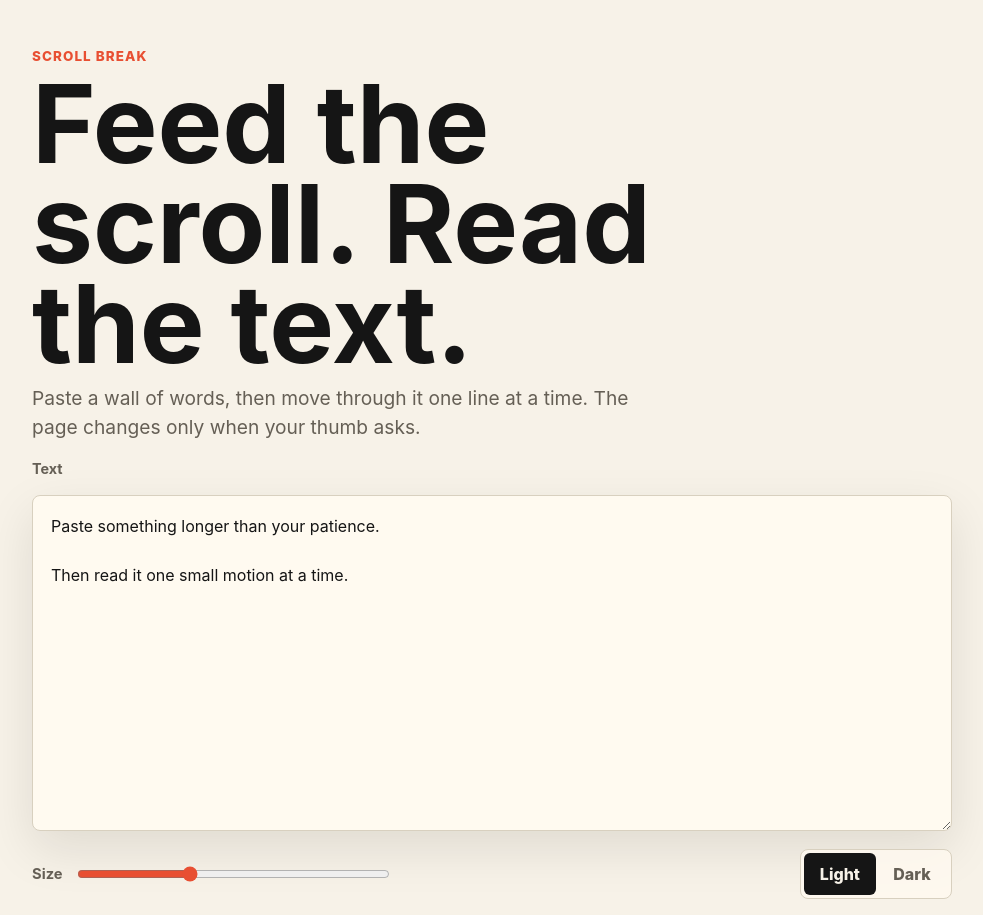
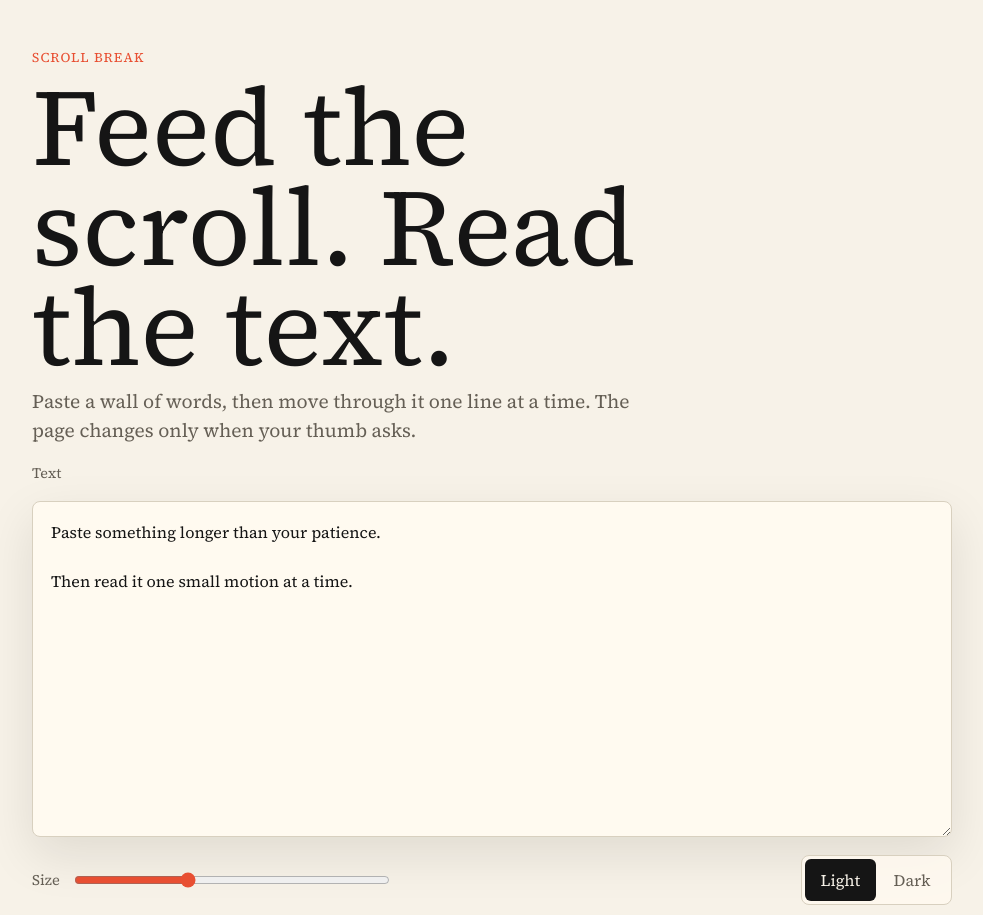
Before and after one commit to kshivanku/scroll-break, a React (Vite) app: page / in a window 1280 px wide. Shown: the top 915 px of the page, without its empty margins (148-1131 px from the left). Built offline with nearby package versions, Linux system fonts and the light colour scheme.

Commit message:
font change

```diff
--- a/index.html
+++ b/index.html
@@ -7,6 +7,12 @@
       name="description"
       content="Paste text and read it one scroll at a time."
     />
+    <link rel="preconnect" href="https://fonts.googleapis.com" />
+    <link rel="preconnect" href="https://fonts.gstatic.com" crossorigin />
+    <link
+      href="https://fonts.googleapis.com/css2?family=Source+Serif+4:opsz,wght@8..60,400&display=swap"
+      rel="stylesheet"
+    />
     <title>Scroll Break</title>
   </head>
   <body>
--- a/src/styles.css
+++ b/src/styles.css
@@ -10,8 +10,7 @@
   --highlight: rgba(232, 79, 50, 0.28);
   --shadow: rgba(24, 18, 10, 0.1);
   font-family:
-    Inter, ui-sans-serif, system-ui, -apple-system, BlinkMacSystemFont, "Segoe UI",
-    sans-serif;
+    "Source Serif 4", Georgia, "Times New Roman", serif;
   font-synthesis: none;
   text-rendering: optimizeLegibility;
 }
@@ -80,7 +79,7 @@ button {
   margin: 0;
   color: var(--accent);
   font-size: 0.84rem;
-  font-weight: 800;
+  font-weight: 400;
   letter-spacing: 0.08em;
   text-transform: uppercase;
 }
@@ -89,6 +88,7 @@ h1 {
   margin: 0;
   max-width: 780px;
   font-size: clamp(2.8rem, 10vw, 6.8rem);
+  font-weight: 400;
   line-height: 0.92;
   letter-spacing: 0;
 }
@@ -104,7 +104,7 @@ h1 {
 .editor-label {
   color: var(--muted);
   font-size: 0.9rem;
-  font-weight: 700;
+  font-weight: 400;
 }
 
 textarea {
@@ -141,7 +141,7 @@ textarea:focus {
   gap: 12px;
   color: var(--muted);
   font-size: 0.92rem;
-  font-weight: 700;
+  font-weight: 400;
 }
 
 input[type="range"] {
@@ -170,7 +170,7 @@ input[type="range"] {
   padding: 0 16px;
   background: transparent;
   color: var(--muted);
-  font-weight: 800;
+  font-weight: 400;
 }
 
 .segmented-control button.active {
@@ -190,7 +190,7 @@ input[type="range"] {
   background: var(--accent-strong);
   color: var(--background);
   font-size: 1rem;
-  font-weight: 900;
+  font-weight: 400;
 }
 
 .primary-button:disabled {
@@ -233,7 +233,7 @@ input[type="range"] {
   border-radius: 3px;
   box-decoration-break: clone;
   -webkit-box-decoration-break: clone;
-  font-weight: 850;
+  font-weight: 400;
   transition:
     background-color 140ms linear,
     color 140ms linear,
@@ -274,7 +274,7 @@ input[type="range"] {
   overflow-wrap: anywhere;
   visibility: hidden;
   color: transparent;
-  font-weight: 850;
+  font-weight: 400;
   text-align: center;
   line-height: 1.18;
   letter-spacing: 0;
@@ -333,7 +333,7 @@ input[type="range"] {
   gap: 18px;
   color: var(--muted);
   font-size: 0.86rem;
-  font-weight: 800;
+  font-weight: 400;
 }
 
 .progress-track {
```
